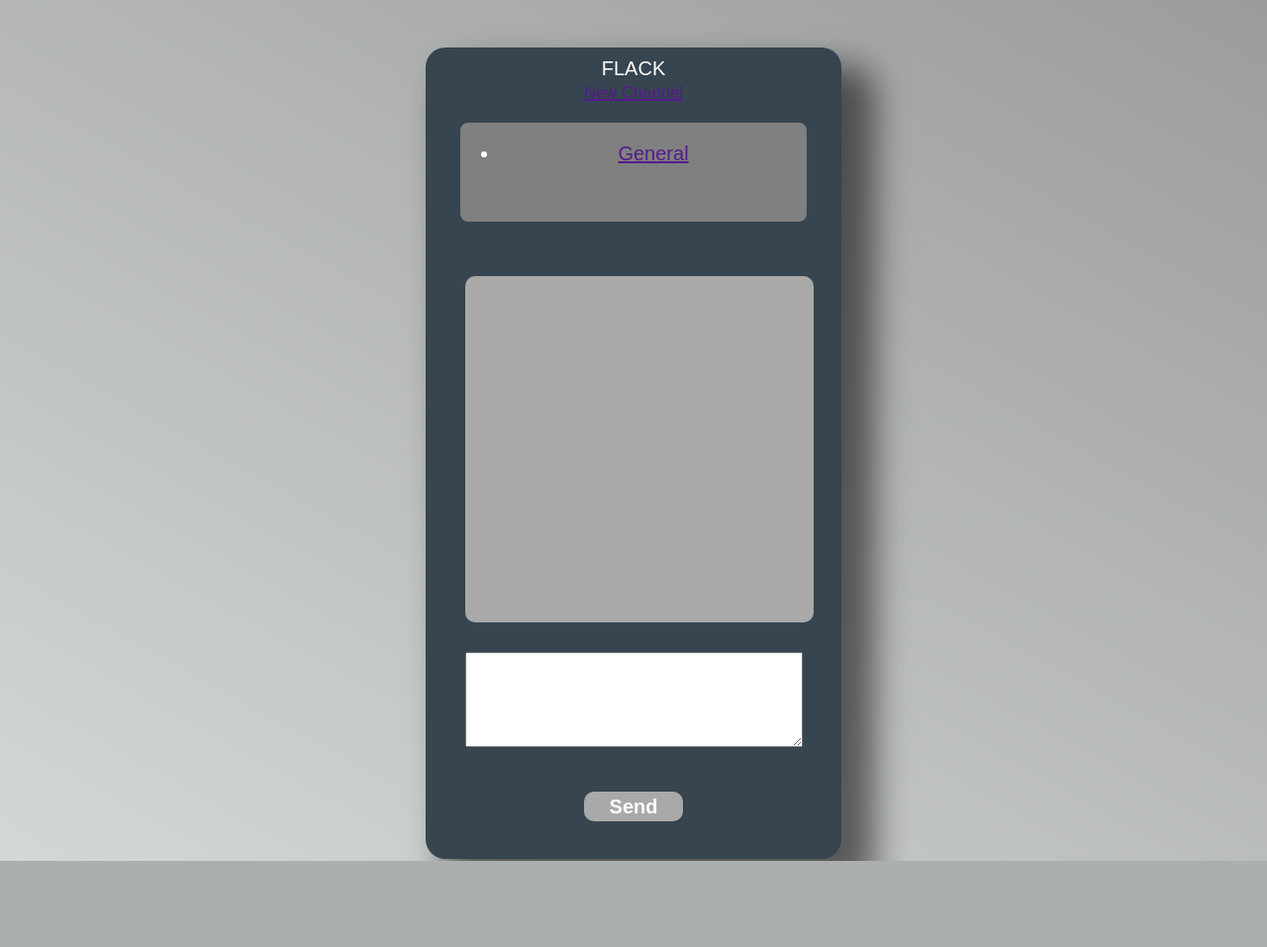
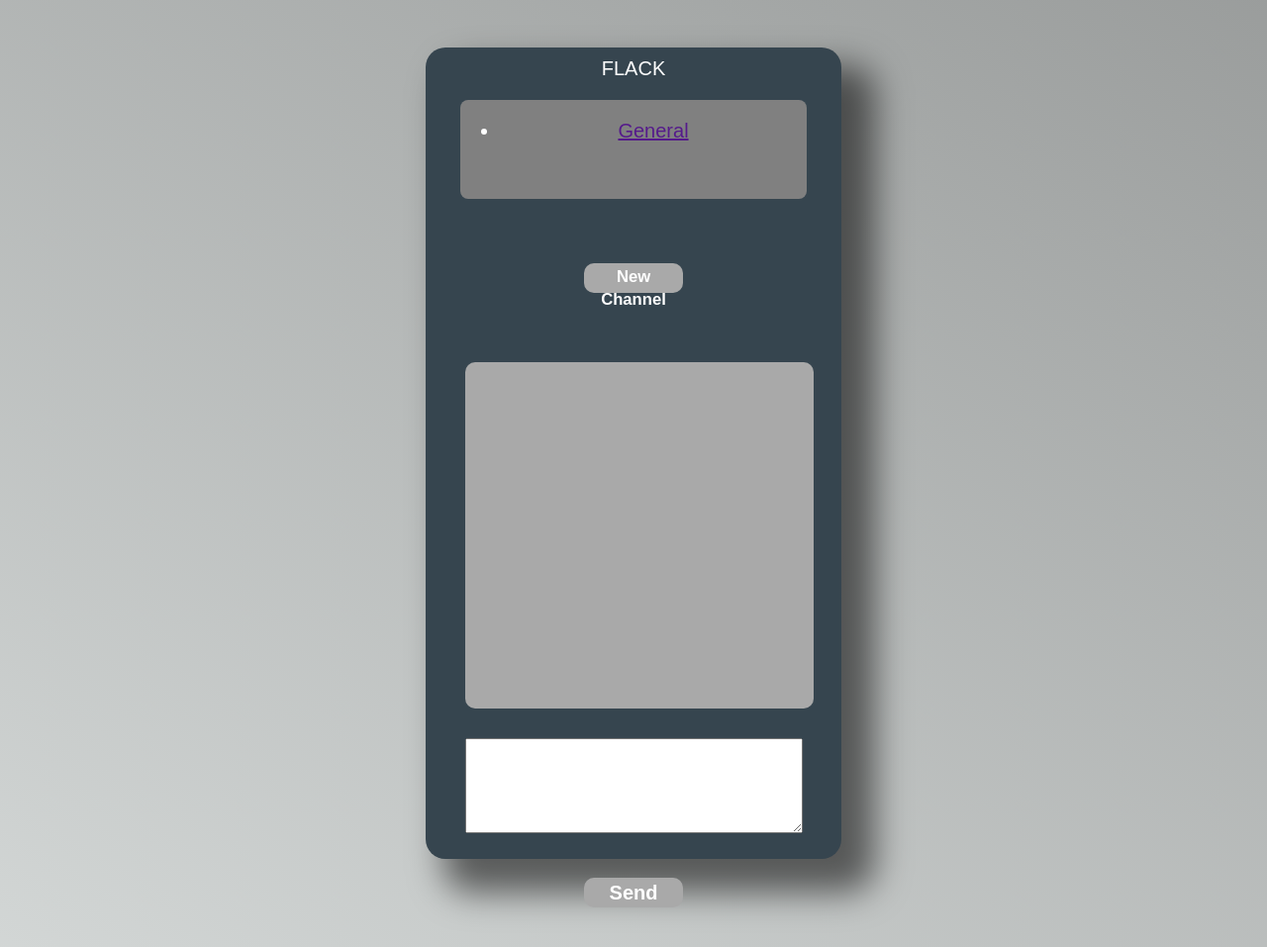
Before and after one commit to Elias-Cz/project2, a Flask app: page / in a window 1280 px wide. Shown: the whole page at 99% size. Before the commit the page ends 870 px from the top, so only its background shows below. Run offline with Flask 2, Linux system fonts and the light colour scheme; some libraries are stand-ins or nearby versions.

Commit message:
style changes

```diff
--- a/application.py
+++ b/application.py
@@ -15,21 +15,19 @@
 
 messages = {}
 
+# Default route. Ask for display name on connect
 @app.route("/", methods=['POST', 'GET'])
 def index():
     return render_template('index.html', channels=channels)
 
+# Stores username in users
 @socketio.on('logged in')
 def log(data):
     username = data['username']
     users.append(username)
     print('user ' + username + ' registered')
 
-@app.route("/channels", methods=['POST', 'GET'])
-def yourchannels():
-    print('entered channel list')
-    return render_template('yourchannels.html', channels=channels)
-
+# Check if channel already exists in channels
 @socketio.on("check")
 def check(data):
     channel = data["channel"]
@@ -42,6 +40,7 @@
         print('error: channel exists')
         emit("exists")
 
+# Join a room and load existing messages
 @socketio.on('join')
 def join(data):
     room = data["room"]
@@ -51,11 +50,12 @@
     if room in messages:
         msgs = messages[room]
         print(messages[room])
-        emit("stuff", {"username": username, "msgs": msgs}, room=room)
+        emit("old_messages", {"username": username, "msgs": msgs})
     elif room not in messages:
         msgs = "none"
-        emit("stuff", {"msgs": msgs}, room=room)
+        emit("old_messages", {"msgs": msgs})
 
+# Reads data, saves to dict, prints conf, sends back to client
 @socketio.on('r_send')
 def r_send(data):
     time = data["time_hrs"]
@@ -64,16 +64,18 @@
     message = data["message"], data["username"], data["time_hrs"]
     print('message from ' + username + ' in ' + room)
     if room in messages:
+        # if the room or channel name exists in the messages dict, append the room dict
         print('not first message')
         messages[room].append(message)
         print(messages[room])
         emit('response', data, room=room)
     elif room not in messages:
+        # if the room does not extist in messages create a new dict for the room, with the message
         messages[room] = [message]
         print('first message')
-        return('not stuff')
         emit('response', data, room=room)
 
+# Leave a room. send() Notifies previous room
 @socketio.on('leave')
 def leave(data):
     room = data["old_room"]
@@ -82,7 +84,5 @@
     print(username + ' left')
     send('a user has left the room', room=room)
 
-
-
 if __name__ == '__main__':
     socketio.run(app)
--- a/static/main.js
+++ b/static/main.js
@@ -9,9 +9,14 @@
       console.log('new user ' + username)
       socket.emit('logged in', {'username': username})
     } else {
+      alert('Please enter a valid username')
+    }
+    } else {
       console.log('welcome back')
+      const username = localStorage.getItem('currentuser')
+      const room = localStorage.getItem('currentchannel')
+      socket.emit('join', {'room': room, 'username': username})
       }
-    }
   })
   // end log block
 
@@ -92,17 +97,17 @@
   }
 
   socket.on('message', username => {
-    //console.log(msgs)
     const div = document.createElement('div');
     div.innerHTML = `user ${username}`;
     div.className = 'msg';
     const chat = document.querySelector('#chat');
     chat.append(div);
-    chat.scrollTop = chat.scrollHeight;
   });
 
-  socket.on('stuff', data => {
+  // Loads/writes old messages
+  socket.on('old_messages', data => {
     if (data.msgs == "none") {
+      console.log('No old messages')
     } else {
     stuff = data.msgs;
     stuff.forEach(element => {
@@ -112,8 +117,8 @@
     const chat = document.querySelector('#chat');
     chat.append(div);
     chat.scrollTop = chat.scrollHeight;
-  });
-}
+      });
+    }
   });
 
 
@@ -124,27 +129,5 @@
     document.querySelector('#chat').append(div);
   })
 
-
-
-
-//  const username = localStorage.getItem('currentuser')
-//  const room = localStorage.getItem('currentchannel')
-//  socket.emit('leave', {'room': room, 'username': username})
-//  localStorage.clear()
-//  localStorage.setItem('currentuser', username)
-
-
-
-
-
-
-
-
-
-
-  // clear channel then reinsate user
-
-  // socketon message responds to send from python (room)
-
   // end dont get rid of this pls ffs
 });
--- a/static/style.css
+++ b/static/style.css
@@ -1,11 +1,11 @@
 * {
   font-family:  sans-serif;
 }
-
+/*
 body, html {
   height: 100%;
 }
-
+*/
 hr {
   width: 75%;
 }
@@ -47,6 +47,11 @@
 hr {
   margin-bottom: 30px;
 }
+
+.nav {
+
+}
+
 
 .channels {
   background-color: grey;
@@ -124,6 +129,8 @@
 }
 
 .msg {
+  text-align: center;
+  word-break: break-all;
   background-color: grey;
   border-radius: 4px 4px 4px 4px;
   margin: 10px;
@@ -131,6 +138,25 @@
   -webkit-box-shadow: 10px 10px 18px -9px rgba(0,0,0,0.59);
   -moz-box-shadow: 10px 10px 18px -9px rgba(0,0,0,0.59);
   box-shadow: 10px 10px 18px -9px rgba(0,0,0,0.59);
+}
+
+
+::-webkit-scrollbar {
+  width: 10px;
+}
+
+::-webkit-scrollbar-track {
+  background: #f1f1f1;
+}
+
+
+::-webkit-scrollbar-thumb {
+  background: #888;
+}
+
+
+::-webkit-scrollbar-thumb:hover {
+  background: #555;
 }
 
 .msg:hover {
--- a/templates/index.html
+++ b/templates/index.html
@@ -2,7 +2,7 @@
 
   {% block body %}
   FLACK
- <br><a id="create" href=""><small>New Channel</small></a>
+
 
  <div class="channels">
    <ul id="chans">
@@ -10,9 +10,8 @@
       <li><a class='nav' href="" name='{{ channels }}'>{{ channels }}</a></li>
      {% endfor %}
    </ul>
-
  </div>
- <p id="title"></p>
+ <br><button id="create" class="buttons"><small>New Channel</small></button>
   <div id="chat">
 
   </div>
```
